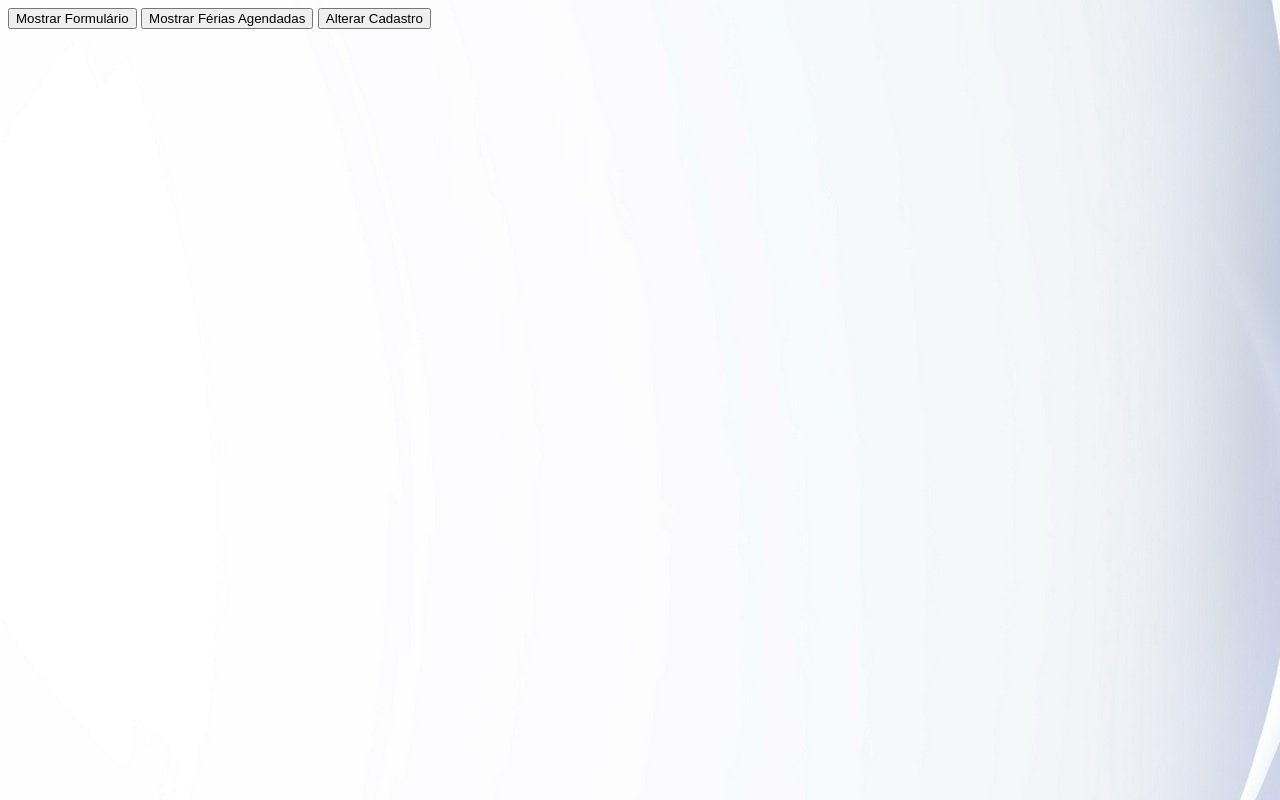
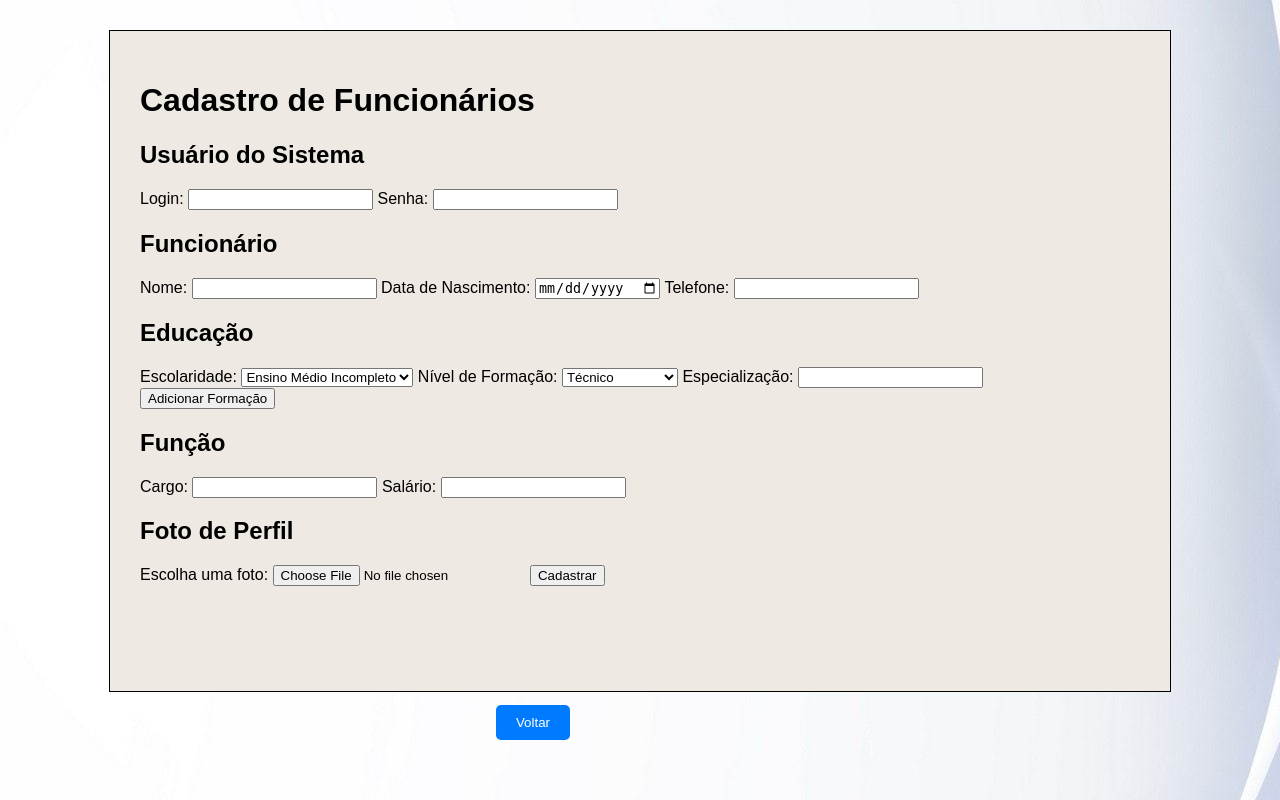
Before and after one commit to douglasbonifacio/TCC, a PHP site: page /administrador.php in a window 1280 px wide. Run offline with PHP 8.4, Linux system fonts and the light colour scheme.

Commit message:
Finalização TCC

```diff
--- a/projetotcc/administrador.php
+++ b/projetotcc/administrador.php
@@ -6,17 +6,6 @@
     <link rel="stylesheet" href="css/administrador.css">
 </head>
 <body>
-    <button onclick="mostrarFormulario()">Mostrar Formulário</button>
-    <button onclick="mostrarFeriasAgendadas()">Mostrar Férias Agendadas</button>
-    <button onclick="alterarCadastro()">Alterar Cadastro</button>
-
-    <div id="formulario" style="display: none;">
-        <div id="feriasAgendadas" style="display: none;">
-        <h3>Férias Agendadas:</h3>
-        <ul id="feriasList"> <!-- Use esta lista para exibir as férias agendadas -->
-        </ul>
-    </div>
-
     <form action="processar_cadastro.php" method="post" class="box" enctype="multipart/form-data">
         <h1>Cadastro de Funcionários</h1>
         <h2 class="form-section">Usuário do Sistema</h2>
@@ -82,60 +71,43 @@
         <input type="file" name="foto" accept="image/*">
 
         <input type="submit" value="Cadastrar">
-    <button class="botao" onclick="voltarParaPaginaUser()">Voltar</button>
+    </form>
+    <button class= "botao" onclick="voltarParaPaginaUser()">Voltar</button>
+    <script>
+        function adicionarFormacao() {
+            const formacoesDiv = document.getElementById("formacoes");
+            const novaFormacaoDiv = document.createElement("div");
+            novaFormacaoDiv.classList.add("formacao");
 
-    <script>
-        function mostrarFormulario() {
-            const formularioDiv = document.getElementById("formulario");
-            const feriasAgendadasDiv = document.getElementById("feriasAgendadas");
+            novaFormacaoDiv.innerHTML = `
+                <label for="escolaridade">Escolaridade:</label>
+                <select name="escolaridade[]" required>
+                    <option value="Ensino Médio Incompleto">Ensino Médio Incompleto</option>
+                    <option value="Ensino Médio Completo">Ensino Médio Completo</option>
+                    <option value="Graduação Incompleta">Graduação Incompleta</option>
+                    <option value="Graduação Completa">Graduação Completa</option>
+                    <!-- Adicione outras opções conforme necessário -->
+                </select>
 
-            formularioDiv.style.display = "block";
-            feriasAgendadasDiv.style.display = "none";
+                <label for="nivel_formacao">Nível de Formação:</label>
+                <select name="nivel_formacao[]" required>
+                    <option value="Técnico">Técnico</option>
+                    <option value="Graduação">Graduação</option>
+                    <option value="Pós-Graduação">Pós-Graduação</option>
+                    <option value="Mestrado">Mestrado</option>
+                    <option value="Doutorado">Doutorado</option>
+                    <!-- Adicione outras opções conforme necessário -->
+                </select>
+
+                <label for="especializacao">Especialização:</label>
+                <input type="text" name="especializacao[]">
+            `;
+
+            formacoesDiv.appendChild(novaFormacaoDiv);
         }
-
-        // Adicione um evento de escuta, como um clique em um botão
-document.getElementById("seuBotaoId").addEventListener("click", mostrarFeriasAgendadas);
-
-function mostrarFeriasAgendadas() {
-    // Use fetch para obter as férias agendadas
-    fetch("obter_ferias_agendadas.php") // Altere a URL para a rota correta
-        .then(response => {
-            if (!response.ok) {
-                throw new Error("Não foi possível obter as férias agendadas.");
-            }
-            return response.text(); // Altere para .text() para tratar a resposta como texto
-        })
-        .then(data => {
-            const feriasList = document.getElementById("feriasList");
-            feriasList.innerHTML = ""; // Limpa a lista para evitar duplicatas
-
-            // Se os dados não estiverem no formato JSON, divida o texto em linhas
-            const lines = data.split("\n");
-
-            lines.forEach(line => {
-                // Analise os dados da linha conforme necessário
-                const [dataInicio, dataFim, nomeFuncionario] = line.split(","); // Supondo que os dados sejam separados por vírgula
-
-                const listItem = document.createElement("li");
-                listItem.textContent = `Data de Início: ${dataInicio} | Data de Término: ${dataFim} | Funcionário: ${nomeFuncionario}`;
-                feriasList.appendChild(listItem);
-            });
-
-            // Exiba a seção de férias agendadas
-            const feriasAgendadasDiv = document.getElementById("feriasAgendadas");
-            feriasAgendadasDiv.style.display = "block";
-        })
-        .catch(error => {
-            console.error("Erro ao obter férias agendadas: " + error);
-            // Você pode exibir uma mensagem de erro ao usuário aqui
-
-
-        // Esconda o formulário e a lista de férias agendadas (ou qualquer outra ação que deseje realizar)
-        formularioDiv.style.display = "none";
-        feriasAgendadasDiv.style.display = "none";
-        });
-
-}
+        function voltarParaPaginaUser() {
+        window.location.href = 'login.php';
+    }
     </script>
 </body>
 </html>
--- a/projetotcc/css/administrador.css
+++ b/projetotcc/css/administrador.css
@@ -20,5 +20,5 @@ body{
     cursor: pointer;
     position: fixed;
     bottom: 60px;
-    right: 660px;
+    right: 710px;
 }
--- a/projetotcc/css/login.css
+++ b/projetotcc/css/login.css
@@ -65,7 +65,7 @@ body:after {
   display: inline-block;
   padding: 12px 30px;
   font-size: 16px;
-  border: 2px solid #0037ff;
+  border: 2px solid #20c53b;
   color: black;
   border-radius: 50px;
   cursor: pointer;
@@ -73,7 +73,7 @@ body:after {
   font-weight: 600;
 }
 .login-card .column:last-child a:hover {
-  background-color: #0037ff;
+  background-color: #20c53b;
   color: white;
 }
 .login-card .column:last-child {
--- a/projetotcc/ferias.php
+++ b/projetotcc/ferias.php
@@ -4,8 +4,8 @@
     <title>Agendar Férias</title>
     <link rel="stylesheet" href="css/ferias.css">
 </head>
-<body class="box">
-    <div>
+<body>
+    <div  class="box">
     <h3>Agendar Férias:</h3>
 
 
--- a/projetotcc/login.php
+++ b/projetotcc/login.php
@@ -106,8 +106,8 @@ if ($_SERVER["REQUEST_METHOD"] == "POST") {
         <div class="column">
         <img src="fotos/rhvision.png">
         <h2>Bem-Vindo ao Portal<br>RH Vision</h2>
-        <p>Se você tem dúvidas, sugestôes ou críticas, mande-nos um e-mail.</p>
-        <button onclick="abrirCaixaDeEmail()">Email</button>
+        <p>Se você tem dúvidas, sugestôes ou críticas, mande-nos um Whatsapp.</p>
+        <a class="bi bi-whatsapp" href="https://wa.me/5514996911488?text=Qual%20seria%20sua%20Dúvida?"> Whatsapp</a>
         </div>
         </div>
         <script src="valida.js"></script>
```
Also changed, not shown: projetotcc/page_user.php (+4 -4 lines).
